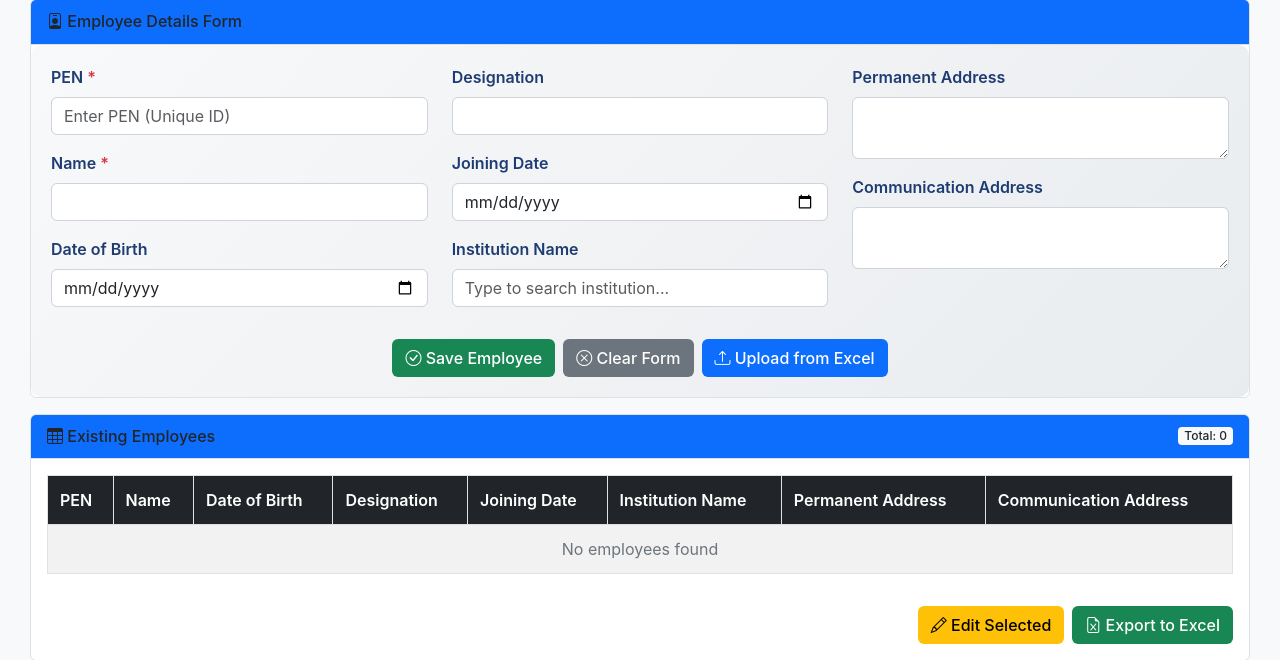
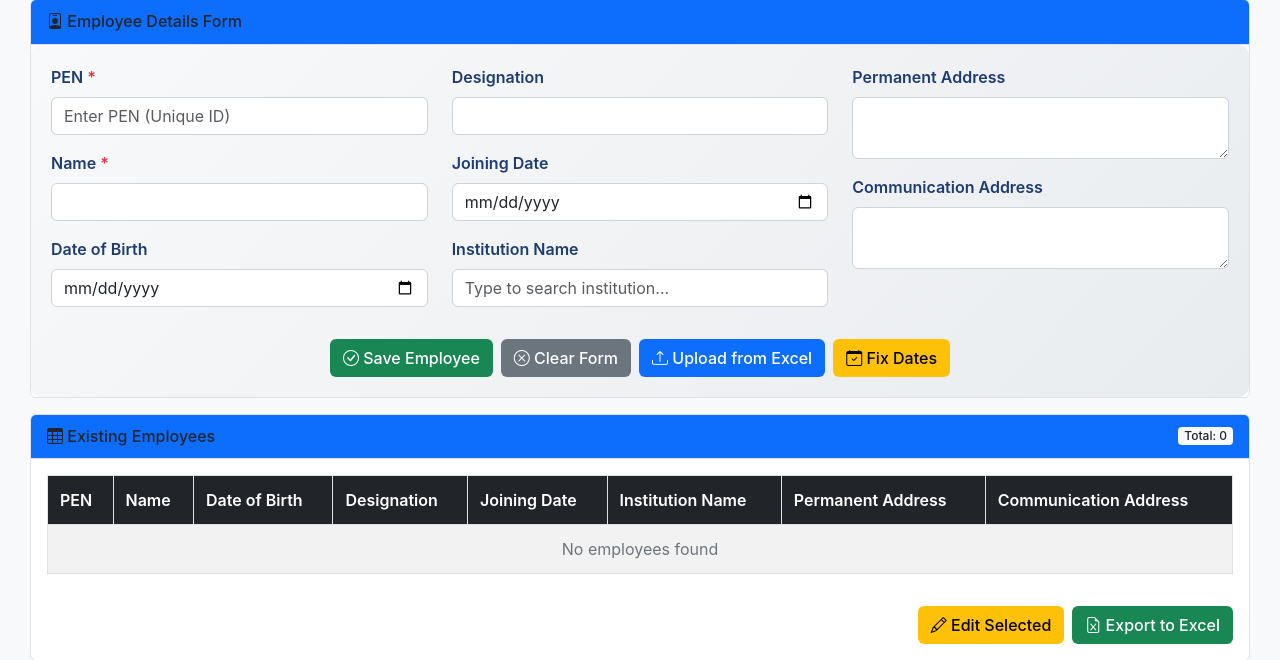
Before and after one commit to akhilraj4117/vigilance-fms, a Flask app: page /employees/ in a window 1280 px wide. Shown: the part 435-1095 px from the top of the page. Run offline with Flask 3, Linux system fonts and the light colour scheme; a user stored in the database is signed in; data that the repository does not hold is empty; some libraries are stand-ins or nearby versions.

Commit message:
Add Fix Dates button for admin to correct employee date formats

```diff
--- a/routes/employees.py
+++ b/routes/employees.py
@@ -440,6 +440,46 @@ def import_employees():
     return render_template('employees/import.html')
 
 
+@employees_bp.route('/fix-dates', methods=['POST'])
+@login_required
+def fix_employee_dates():
+    """Fix incorrectly stored dates by converting to DD-MM-YYYY format.
+    Handles dates that were imported in wrong format (MM/DD/YYYY interpreted as DD/MM/YYYY or vice versa).
+    """
+    if not current_user.is_admin():
+        return jsonify({'success': False, 'message': 'Only administrators can fix dates.'})
+
+    try:
+        employees = Employee.query.all()
+        fixed_count = 0
+
+        for emp in employees:
+            changed = False
+
+            # Fix date_of_birth
+            if emp.date_of_birth:
+                new_dob = convert_date_format(emp.date_of_birth)
+                if new_dob != emp.date_of_birth:
+                    emp.date_of_birth = new_dob
+                    changed = True
+
+            # Fix joining_date
+            if emp.joining_date:
+                new_joining = convert_date_format(emp.joining_date)
+                if new_joining != emp.joining_date:
+                    emp.joining_date = new_joining
+                    changed = True
+
+            if changed:
+                fixed_count += 1
+
+        db.session.commit()
+        return jsonify({'success': True, 'message': f'Fixed dates for {fixed_count} employees.'})
+    except Exception as e:
+        db.session.rollback()
+        return jsonify({'success': False, 'message': f'Error fixing dates: {str(e)}'})
+
+
 @employees_bp.route('/by-institution/<institution_name>')
 @login_required
 def by_institution(institution_name):
--- a/templates/employees/list.html
+++ b/templates/employees/list.html
@@ -270,6 +270,11 @@
                     <button type="button" class="btn btn-primary" onclick="showUploadModal()">
                         <i class="bi bi-upload"></i> Upload from Excel
                     </button>
+                    {% if current_user.is_admin() %}
+                    <button type="button" class="btn btn-warning" onclick="fixEmployeeDates()" title="Convert all dates to DD-MM-YYYY format">
+                        <i class="bi bi-calendar-check"></i> Fix Dates
+                    </button>
+                    {% endif %}
                 </div>
             </form>
         </div>
@@ -302,9 +307,9 @@
                             data-id="{{ emp.id }}"
                             data-pen="{{ emp.pen or '' }}"
                             data-name="{{ emp.name or '' }}"
-                            data-dob="{{ emp.date_of_birth or '' }}"
+                            data-dob="{{ emp.date_of_birth|format_date_html }}"
                             data-designation="{{ emp.designation or '' }}"
-                            data-joining="{{ emp.joining_date or '' }}"
+                            data-joining="{{ emp.joining_date|format_date_html }}"
                             data-institution="{{ emp.institution_name or '' }}"
                             data-permanent="{{ emp.permanent_address or '' }}"
                             data-communication="{{ emp.communication_address or '' }}">
@@ -312,7 +317,7 @@
                             <td>{{ emp.name }}</td>
                             <td>{{ emp.date_of_birth|format_date }}</td>
                             <td>{{ emp.designation or '-' }}</td>
-                            <td>{{ emp.joining_date|format_date }}</td>
+                            <td>{{ emp.joining_date|format_date }}
                             <td>{{ emp.institution_name[:40] + '...' if emp.institution_name and emp.institution_name|length > 40 else emp.institution_name or '-' }}</td>
                             <td>{{ emp.permanent_address[:30] + '...' if emp.permanent_address and emp.permanent_address|length > 30 else emp.permanent_address or '-' }}</td>
                             <td>{{ emp.communication_address[:30] + '...' if emp.communication_address and emp.communication_address|length > 30 else emp.communication_address or '-' }}</td>
@@ -568,6 +573,33 @@ function showUploadModal() {
     modal.show();
 }
 
+function fixEmployeeDates() {
+    if (!confirm('This will convert all employee dates to DD-MM-YYYY format. Continue?')) {
+        return;
+    }
+
+    fetch('{{ url_for("employees.fix_employee_dates") }}', {
+        method: 'POST',
+        headers: {
+            'Content-Type': 'application/json',
+            'X-CSRFToken': '{{ csrf_token() }}'
+        }
+    })
+    .then(response => response.json())
+    .then(data => {
+        if (data.success) {
+            alert(data.message);
+            window.location.reload();
+        } else {
+            alert('Error: ' + data.message);
+        }
+    })
+    .catch(error => {
+        console.error('Error:', error);
+        alert('An error occurred while fixing dates.');
+    });
+}
+
 // Keyboard shortcuts
 document.addEventListener('keydown', function(e) {
     // Ctrl+F to focus search
```
